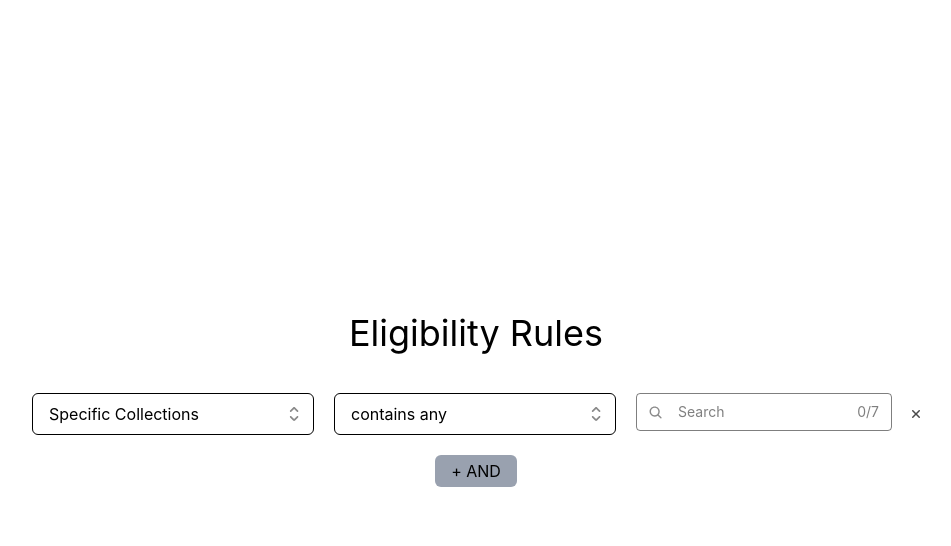
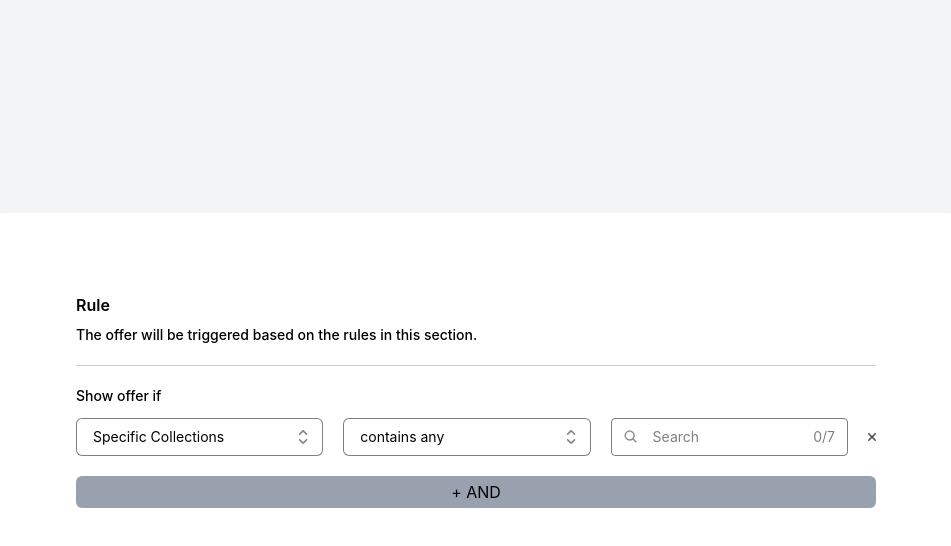
Before and after one commit to himanshuverma544/Eligibility-Rules, a React (Vite) app: page / in a window 1280 px wide. Both pictures are taken after a click on the button "+ AND". Shown: the top 546 px of the page, without its empty margins (164-1115 px from the left). Built offline with nearby package versions, Linux system fonts and the light colour scheme.

Commit message:
upd: made the UI better

```diff
--- a/src/App.jsx
+++ b/src/App.jsx
@@ -42,13 +42,26 @@ function App() {
 
 
   return (
-    <div className="app h-screen flex justify-center items-center ">
-      <div className="cont flex flex-col items-center gap-5">
-        <h1 className="heading mb-5 text-4xl text-center">
-          Eligibility Rules
+    <div className="app h-screen flex justify-center items-center bg-gray-100">
+      <div className="cont w-[60rem] flex flex-col justify-center gap-5 p-20 rounded-lg bg-white">
+        <div className="text-cont w-full flex flex-col gap-2">
+          <h1 className="heading font-semibold">
+            Rule
           </h1>
+          <h2 className="sub-heading text-sm font-medium">
+            The offer will be triggered based on the rules in this section.
+          </h2>
+        </div>
 
-        <div className="inner-cont">
+        <hr className="divider w-full border-black/20"/>
+
+        <div className="inner-cont flex flex-col gap-3">
+          {eligibilityCriteriaRows.size > 0 &&
+            <h3 className="super-sub-heading text-sm font-medium">
+              Show offer if
+            </h3>
+          }
+          <div className="eligiblity-criteria-rows-cont flex flex-col gap-5">
             {[...eligibilityCriteriaRows.entries()].map(([rowIndex, row], index) => {
               return (
                 <EligibilityCriteriaRow
@@ -68,6 +81,7 @@ function App() {
               );
             })}
           </div>
+        </div>
 
         <button
           className="and-btn flex justify-center px-4 py-1 rounded-md bg-gray-400"
--- a/src/components/layouts/Input.jsx
+++ b/src/components/layouts/Input.jsx
@@ -2,7 +2,7 @@ const Input = ({ className = "", type = "text", placeholder = "",  ...props }) =
 
   return (
     <input
-      className={`input-${type} px-4 border rounded ${className}`}
+      className={`input-${type} px-4 border rounded text-sm ${className}`}
       type={type}
       placeholder={placeholder}
       {...props}
--- a/src/components/layouts/Select.jsx
+++ b/src/components/layouts/Select.jsx
@@ -14,7 +14,8 @@ const Select = ({
   defaultOption = null,
   group = false,
   onSelect = () => {},
-  getSelectRefCurrent = () => {}
+  getSelectRefCurrent = () => {},
+  ...props
 }) => {
 
 
@@ -39,7 +40,7 @@ const Select = ({
 
 
   const handleOptionClick = option => {
-    if (option.disabled) return; // ✅ Prevent selecting disabled options
+    if (option.disabled) return;
 
     const selectedValue = option.value;
     let selectedGroup = "";
@@ -72,29 +73,33 @@ const Select = ({
 
   return (
     options.length > 0 && (
-      <div ref={parentNodeRef} className={`relative inline-block ${className}`}>
+      <div
+        ref={parentNodeRef}
+        className={`relative inline-block ${className}`}
+        {...props}
+      >
         {/* Selected Option as Readonly Input */}
         <div
-          className="relative w-full"
+          className="relative w-full cursor-pointer"
           onClick={() => setIsDropDownOpen(prev => !prev)}
         >
           <input
             type="text"
             readOnly
-            className={`w-full px-4 py-2 border rounded-md cursor-pointer bg-white ${innerClassName}`}
+            className={`w-full px-4 py-2 border focus:outline-none rounded-md cursor-pointer text-sm bg-white border-black/50 ${innerClassName}`}
             value={
               options.flatMap(grp => grp.items || [grp]).find((opt) => opt.value === selectedOption)?.label || defaultOption?.label || ""
             }
           />
           <Icon
             icon="/icons/up-down-arrow.svg"
-            className={`absolute size-[1rem] right-3 top-1/2 transform -translate-y-1/2 transition-transform ${isDropDownOpen ? "rotate-180" : ""}`}
+            className="absolute size-[1rem] right-3 top-1/2 transform -translate-y-1/2"
           />
         </div>
 
         {/* Dropdown Menu */}
         {isDropDownOpen && (
-          <div className="absolute top-full left-0 right-0 bg-white z-10 border rounded-md mt-1 shadow-md">
+          <div className="absolute top-[95%] left-0 right-0 z-10 border rounded-md mt-1 text-sm shadow-md border-gray-300 bg-white">
             {group
               ? options.map((group, index) => (
                   <div key={index} className={`${optionsGroupClassName}`}>
```
Lines whose indentation alone changed are shown as unchanged.
